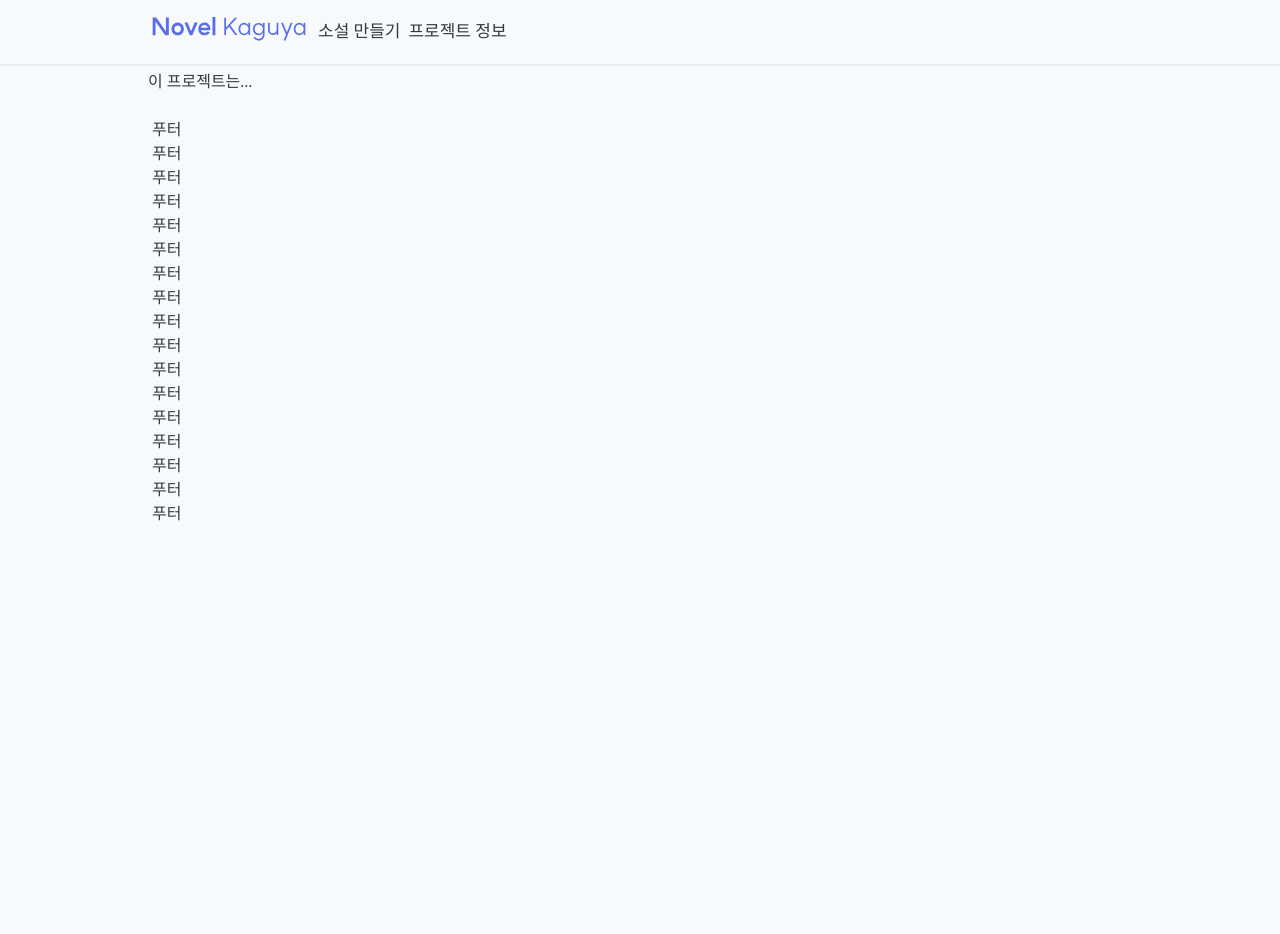
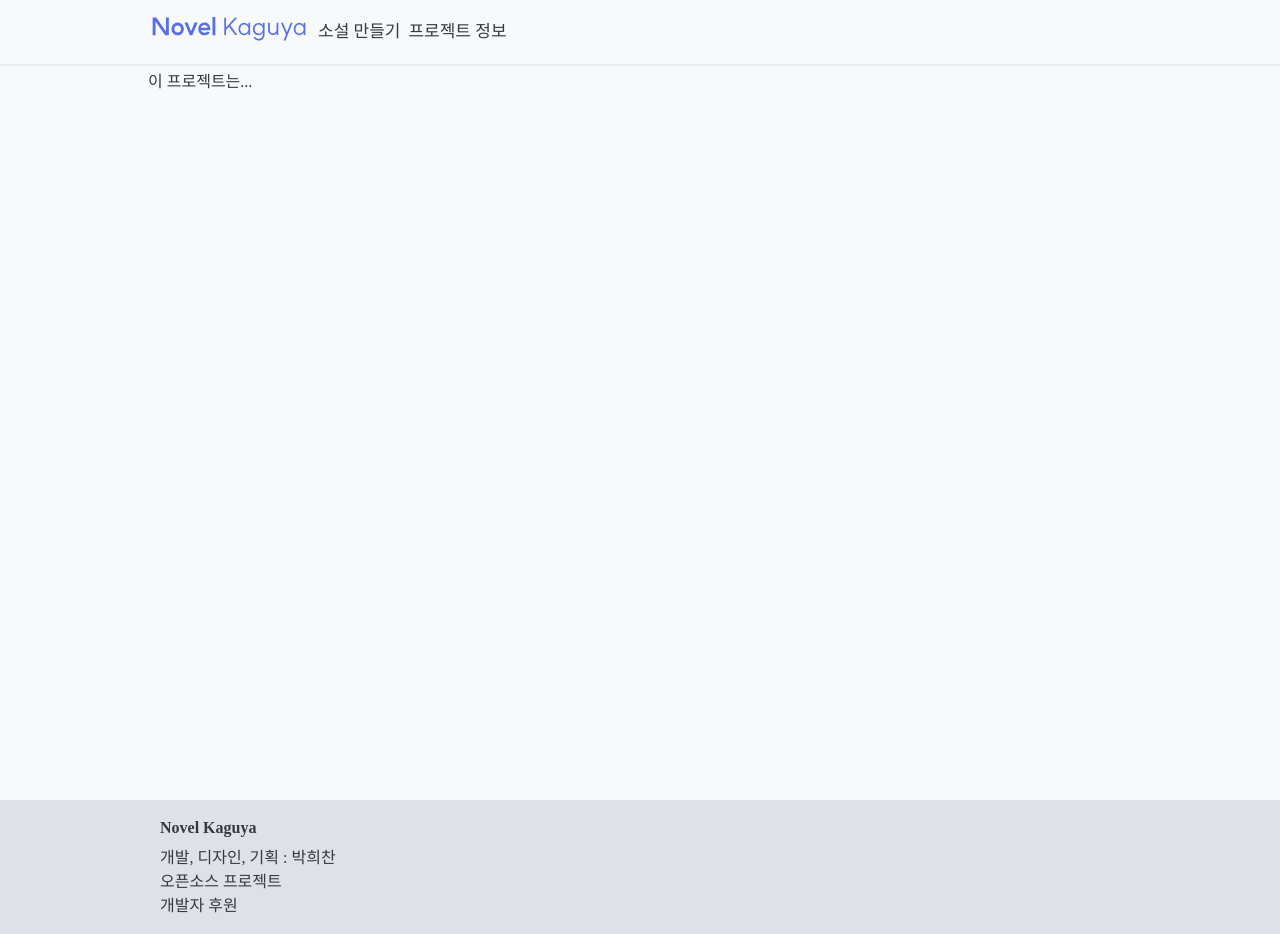
Before and after one commit to kichan05/Novel-Kaguya, a React (Create React App) app: page /info in a window 1280 px wide. Before the commit the page ends 800 px from the top, so only its background shows below. Built offline with nearby package versions, Linux system fonts and the light colour scheme; a web font is replaced by a local one.

Commit message:
Footer UI

```diff
--- a/src/component/Footer.js
+++ b/src/component/Footer.js
@@ -2,13 +2,23 @@ import styled from "styled-components";
 import {useEffect, useRef} from "react";
 
 const FooterStyle = styled.footer`
+  background-color: ${p => p.theme.color.Gray3};
+
   & > div {
     width: 100%;
     height: 100%;
     max-width: ${p => p.theme.size.mobileMaxWidth}px;
 
-    padding: 12px;
+    padding: 16px 20px;
     margin: 0 auto;
+
+    & h6 {
+      margin-bottom: 6px;
+    }
+
+    & a:hover {
+      text-decoration: underline;
+    }
   }
 `
 
@@ -23,23 +33,10 @@ const Footer = () => {
   return (
     <FooterStyle>
       <div ref={footerElement}>
-        푸터 <br/>
-        푸터 <br/>
-        푸터 <br/>
-        푸터 <br/>
-        푸터 <br/>
-        푸터 <br/>
-        푸터 <br/>
-        푸터 <br/>
-        푸터 <br/>
-        푸터 <br/>
-        푸터 <br/>
-        푸터 <br/>
-        푸터 <br/>
-        푸터 <br/>
-        푸터 <br/>
-        푸터 <br/>
-        푸터 <br/>
+        <h6>Novel Kaguya</h6>
+        <p><a href="https://kichan.dev" target="_blank">개발, 디자인, 기획 : 박희찬</a></p>
+        <p><a href="https://github.com/kichan.dev/Novel-Kaguya" target="_blank">오픈소스 프로젝트</a></p>
+        <p><a href="https://toss.me/바키찬희찬" target="_blank">개발자 후원</a></p>
       </div>
     </FooterStyle>
   )
--- a/src/page/GeneratePage.js
+++ b/src/page/GeneratePage.js
@@ -63,7 +63,7 @@ const GeneratePage = () => {
     navigate("/result", {
       state: {
         prompt: inputValues,
-        novel: "대충 개꿀잼 소설 대충 개꿀잼 소설대충 개꿀잼 소설대충 개꿀잼 소설대충 개꿀잼 소설대충 개꿀잼 소설대충 개꿀잼 소설대충 개꿀잼 소설대충 개꿀잼 소설대충 개꿀잼 소설대충 개꿀잼 소설대충 개꿀잼 소설대충 개꿀잼 소설대충 개꿀잼 소설대충 개꿀잼 소설대충 개꿀잼 소설대충 개꿀잼 소설대충 개꿀잼 소설대충 개꿀잼 소설대충 개꿀잼 소설대충 개꿀잼 소설대충 개꿀잼 소설대충 개꿀잼 소설대충 개꿀잼 소설대충 개꿀잼 소설대충 개꿀잼 소설대충 개꿀잼 소설대충 개꿀잼 소설대충 개꿀잼 소설대충 개꿀잼 소설대충 개꿀잼 소설대충 개꿀잼 소설대충 개꿀잼 소설대충 개꿀잼 소설대충 개꿀잼 소설대충 개꿀잼 소설대충 개꿀잼 소설대충 개꿀잼 소설대충 개꿀잼 소설대충 개꿀잼 소설대충 개꿀잼 소설대충 개꿀잼 소설대충 개꿀잼 소설대충 개꿀잼 소설대충 개꿀잼 소설대충 개꿀잼 소설대충 개꿀잼 소설대충 개꿀잼 소설대충 개꿀잼 소설대충 개꿀잼 소설대충 개꿀잼 소설대충 개꿀잼 소설대충 개꿀잼 소설대충 개꿀잼 소설대충 개꿀잼 소설대충 개꿀잼 소설대충 개꿀잼 소설대충 개꿀잼 소설대충 개꿀잼 소설대충 개꿀잼 소설대충 개꿀잼 소설대충 개꿀잼 소설대충 개꿀잼 소설대충 개꿀잼 소설대충 개꿀잼 소설대충 개꿀잼 소설대충 개꿀잼 소설대충 개꿀잼 소설대충 개꿀잼 소설대충 개꿀잼 소설대충 개꿀잼 소설대충 개꿀잼 소설대충 개꿀잼 소설대충 개꿀잼 소설대충 개꿀잼 소설대충 개꿀잼 소설대충 개꿀잼 소설대충 개꿀잼 소설대충 개꿀잼 소설대충 개꿀잼 소설대충 개꿀잼 소설대충 개꿀잼 소설대충 개꿀잼 소설대충 개꿀잼 소설대충 개꿀잼 소설대충 개꿀잼 소설대충 개꿀잼 소설대충 개꿀잼 소설대충 개꿀잼 소설대충 개꿀잼 소설대충 개꿀잼 소설대충 개꿀잼 소설대충 개꿀잼 소설대충 개꿀잼 소설대충 개꿀잼 소설대충 개꿀잼 소설대충 개꿀잼 소설대충 개꿀잼 소설대충 개꿀잼 소설대충 개꿀잼 소설대충 개꿀잼 소설대충 개꿀잼 소설대충 개꿀잼 소설대충 개꿀잼 소설대충 개꿀잼 소설대충 개꿀잼 소설대충 개꿀잼 소설대충 개꿀잼 소설대충 개꿀잼 소설대충 개꿀잼 소설대충 개꿀잼 소설대충 개꿀잼 소설"
+        novel: "대충 개꿀잼 소설 대충 개꿀잼 소설대충 개꿀잼 소설대충 개꿀잼 소설대충 개꿀잼 소설대충 개꿀잼 소설대충 개꿀잼 소설대충 개꿀잼 소설대충 개꿀잼"
       }
     })
   }
--- a/src/page/ResultPage.js
+++ b/src/page/ResultPage.js
@@ -27,7 +27,7 @@ const ResultPageStyle = styled.div`
 
 const Box = styled.div`
   width: 100%;
-  padding: 20px;
+  padding: 16px 20px;
 
   border-radius: 6px;
   background: ${p => p.theme.color.Gray2};
--- a/src/style/BasicStyle.js
+++ b/src/style/BasicStyle.js
@@ -6,6 +6,7 @@ export const PageBasicStyle = css`
   & > .content {
     width: 100%;
     max-width: var(--max-page-content);
+    min-height: calc(100 * var(--vh) - var(--header-height));
 
     padding: 12px 8px;
     margin: 0 auto;
--- a/src/style/GlobalStyle.js
+++ b/src/style/GlobalStyle.js
@@ -10,6 +10,7 @@ export const GlobalStyle = createGlobalStyle`
     color: ${p => p.theme.color.Gray8};
     font-family: SUIT, serif;
     line-height: 1.5em;
+    word-break: keep-all;
   }
 
   body {
```
